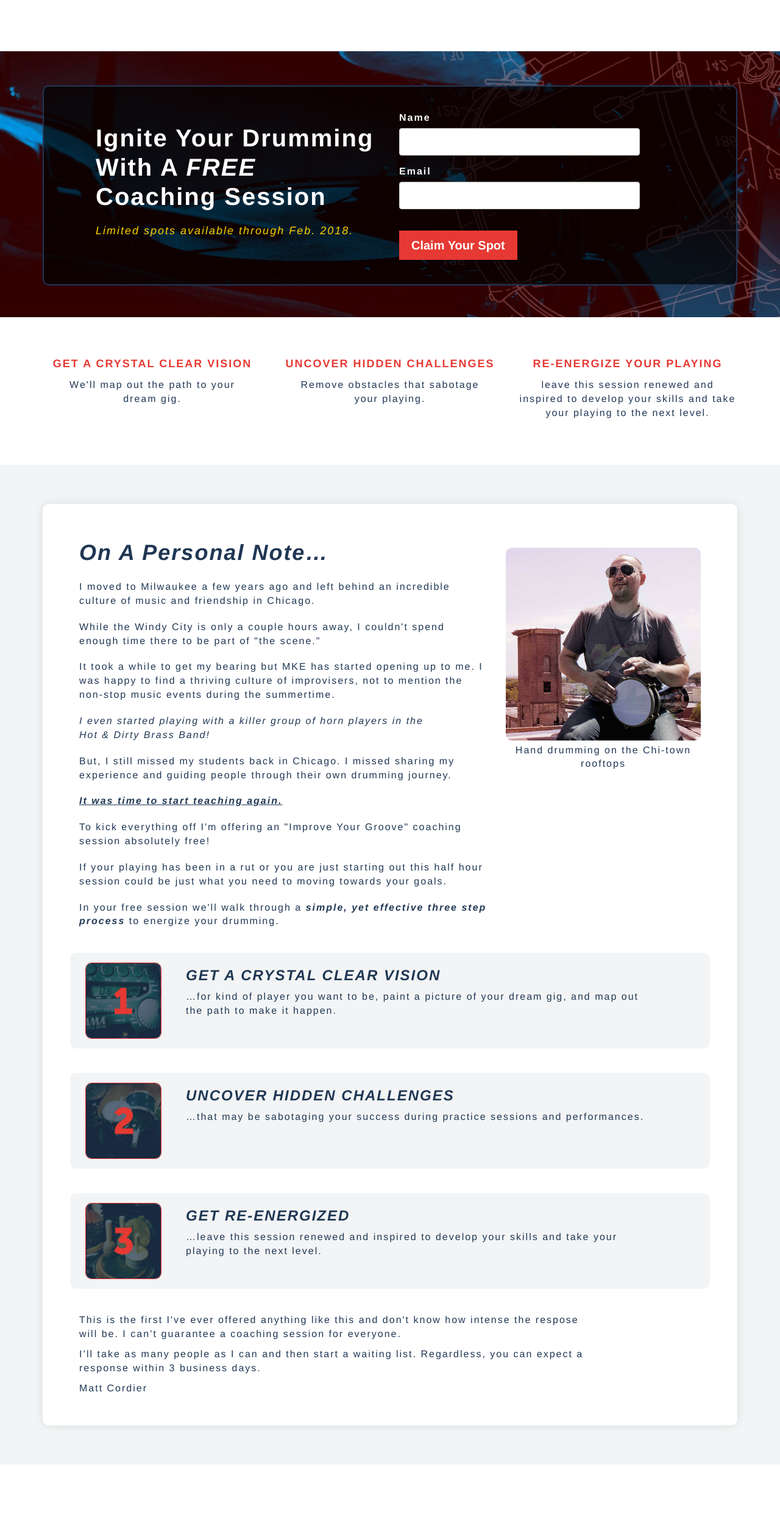
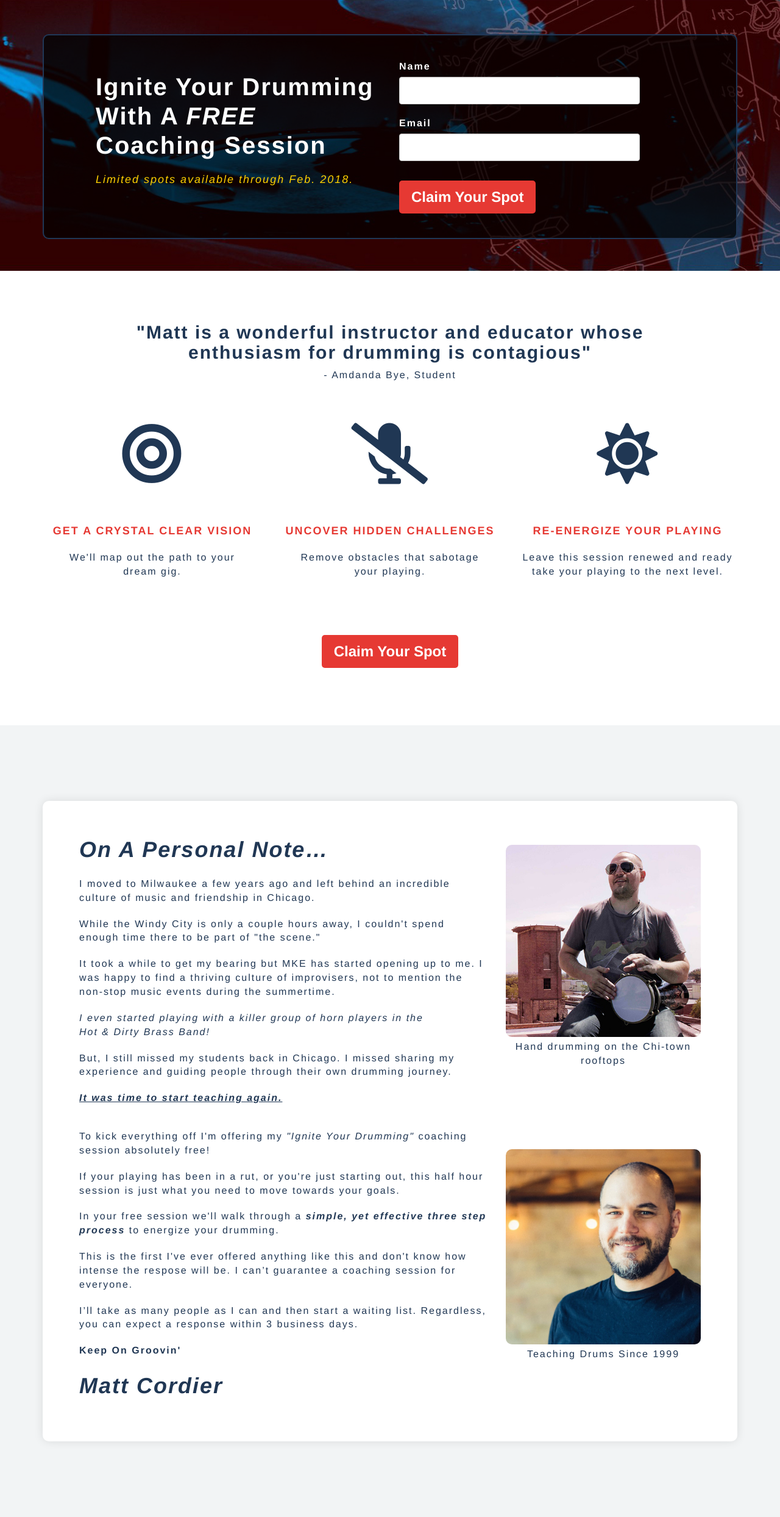
Before and after one commit to MattCordier/MattCordier.github.io, a Jekyll site: the page built from free-lesson-february.html, in a window 1280 px wide. Shown: the whole page at 61% size. Built offline with Jekyll 4.4.1, drawn with Linux system fonts in a browser that asks for light colours; nearby versions of some CDN libraries; before the commit the page ends 2401 px from its top, so only the background shows below that.

Commit message:
- more updates to lesson page

```diff
--- a/_layouts/default.html
+++ b/_layouts/default.html
@@ -14,7 +14,7 @@
 
 
   <!-- FONT AWESOME -->
-  <script src="https://use.fontawesome.com/d7ca3473d5.js"></script>
+  <link href="https://use.fontawesome.com/releases/v5.0.6/css/all.css" rel="stylesheet">
 
   <!-- GOOGLE FONT -->
   <link href="https://fonts.googleapis.com/css?family=Montserrat:100,400,600,700,800,900" rel="stylesheet">
@@ -27,7 +27,7 @@
 
 </head>
 <body class="{{ page.title }}">
-  {%  include navbar.html %}
+
 	{{ content }}
 
   <script src="https://code.jquery.com/jquery-2.2.4.min.js"
--- a/free-lesson-february.html
+++ b/free-lesson-february.html
@@ -2,7 +2,7 @@
 layout: default
 title: Free Lesson!
 ---
-<div class="free-lesson-feb">
+<div class="free-lesson-feb" id="freeLesson">
 	<section class="free-lesson-hero">
 		<div class="container">
 			<div class="row free-lesson__row">
@@ -15,7 +15,7 @@ title: Free Lesson!
 
 				<div class="col-sm-12 col-md-6">
 
-				<div class="free-lesson-form__div" >
+				<div class="free-lesson-form__div">
 	      	<form action="https://formspree.io/matt@learntogroove.com"
 	      	      method="POST">
 	      	      <div class="form-group">
@@ -45,22 +45,38 @@ title: Free Lesson!
 	<section class="three-steps">
 		<div class="container">
 			<div class="row">
+	  		<div class="col-xs-12 text-center">
+	  			<h2 class="three-steps__h2--testimony">"Matt is a wonderful instructor and educator whose <br>enthusiasm for drumming is contagious"</h2>
+	  			<p class="three-steps__p--testimony">- Amdanda Bye, Student</p>
+	  		</div>
+	  	</div>
+
+			<div class="row">
 				<div class="col-xs-12 col-sm-4">
+					<span class="three-steps__icon"><i class="fa fa-bullseye"></i></span>
 					<p class="three-steps__p--title">Get a crystal clear vision</p>
 					<p class="three-steps__p--detail">We'll map out the path to your <span class="text-nowrap">dream gig.</span></p>
 
 				</div>
 
 				<div class="col-xs-12 col-sm-4">
+					<span class="three-steps__icon"><i class="fa fa-microphone-slash"></i></span>
 	  			<p class="three-steps__p--title">Uncover hidden challenges</p>
 	  			<p class="three-steps__p--detail">Remove obstacles that sabotage <span class="text-nowrap">your playing.</span></p>
 				</div><!-- /col -->
 
 				<div class="col-xs-12 col-sm-4">
+					<span class="three-steps__icon"><i class="fa fa-sun"></i></span>
 	  			<p class="three-steps__p--title">Re-energize your playing</p>
-	  			<p class="three-steps__p--detail">leave this session renewed and inspired to develop your skills and take your playing to the next level.</p>
+	  			<p class="three-steps__p--detail">Leave this session renewed and ready take your playing to the next level.</p>
 				</div><!-- /col -->
 	  	</div><!-- /row -->
+
+	  	<div class="row">
+	  		<div class="col-xs-12 text-center">
+	  			<button href="#freeLesson" class="free-lesson__btn class="btn btn-primary">Claim Your Spot</button>
+	  		</div>
+	  	</div>
 		</div><!-- /container -->
 	</section><!-- /free-lesson-hero -->
 
@@ -77,6 +93,7 @@ title: Free Lesson!
 
 									<figcaption class="your-session__caption text-center">Hand drumming on the Chi-town rooftops</figcaption>
 								</figure>
+
 							</div>
 
 							<div class="col-md-8 col-md-pull-4">
@@ -93,52 +110,31 @@ title: Free Lesson!
 								<p class="your-session__p">But, I still missed my students back in Chicago. I missed sharing my experience and guiding people through their own drumming journey.</p>
 
 								<p class="your-session__p"><b><em><u>It was time to start teaching again.</u></em></b></p>
-
-								<p class="your-session__p">To kick everything off I'm offering an "Improve Your Groove" coaching session absolutely free!</p>
-
-								<p class="your-session__p">If your playing has been in a rut or you are just starting out this half hour session could be just what you need to moving towards your goals.</p>
-
-								<p class="your-session__p">In your free session we'll walk through a <b><em>simple, yet effective three step process</em></b> to energize your drumming.</p>
 							</div>
 						</div>
 
-						<div class="row your-session__row--steps">
-							<div class="col-md-3 col-lg-2">
-								<img src="{{ site.url }}/public/img/free-lesson/step-1.jpg" class="img-responsive your-session__img--steps">
+						<div class="row">
+							<div class="col-md-4 col-md-push-8">
+								<figure>
+									<img src="{{ site.url }}/public/img/mc-profile.jpg" class="img-responsive your-session__img">
+
+									<figcaption class="your-session__caption text-center">Teaching Drums Since 1999</figcaption>
+								</figure>
 							</div>
-							<div class="col-md-9">
-								<h2 class="steps__h2">Get a crystal clear vision</h2>
-								<p>…for kind of player you want to be, paint a picture of your dream gig, and map out the path to make it happen. </p>
-							</div>
-						</div>
 
-						<div class="row your-session__row--steps">
-							<div class="col-md-3 col-lg-2">
-								<img src="{{ site.url }}/public/img/free-lesson/step-2.jpg" class="img-responsive your-session__img--steps">
-							</div>
-							<div class="col-md-9">
-								<h2 class="steps__h2">Uncover hidden challenges</h2>
-								<p>…that may be sabotaging your success during practice sessions and performances.</p>
-							</div>
-						</div>
+							<div class="col-md-8 col-md-pull-4">
+								<p class="your-session__p">To kick everything off I'm offering my <em>"Ignite Your Drumming"</em> coaching session absolutely free!</p>
 
-						<div class="row your-session__row--steps">
-							<div class="col-md-3 col-lg-2">
-								<img src="{{ site.url }}/public/img/free-lesson/step-3.jpg" class="img-responsive your-session__img--steps">
-							</div>
-							<div class="col-md-9">
-								<h2 class="steps__h2">Get re-energized</h2>
-								<p>…leave this session renewed and inspired to develop your skills and take your playing to the next level.</p>
-							</div>
-						</div>
+								<p class="your-session__p">If your playing has been in a rut, or you're just starting out, this half hour session is just what you need to move towards your goals.</p>
 
-						<div class="row your-session__row--steps">
-							<div class="col-xs-12  col-md-10">
-								<p>This is the first I've ever offered anything like this and don't know how intense the respose will be. I can’t guarantee a coaching session for everyone.</p>
+								<p class="your-session__p">In your free session we'll walk through a <b><em>simple, yet effective three step process</em></b> to energize your drumming.</p>
 
-								<p>I’ll take as many people as I can and then start a waiting list. Regardless, you can expect a response within 3 business days.</p>
+								<p class="your-session__p">This is the first I've ever offered anything like this and don't know how intense the respose will be. I can’t guarantee a coaching session for everyone.</p>
 
-								<p>Matt Cordier</p>
+								<p class="your-session__p">I’ll take as many people as I can and then start a waiting list. Regardless, you can expect a response within 3 business days.</p>
+
+								<p class="your-session__p"><b>Keep On Groovin'</b></p>
+								<p class="your-session__h2"><em>Matt Cordier</em></p>
 							</div>
 						</div>
 					</div>
--- a/public/_scss/free-lesson-february.scss
+++ b/public/_scss/free-lesson-february.scss
@@ -46,19 +46,38 @@
 	.form-control {
 		font-size: 1.125em;
 		height: 45px;
+		margin-bottom: 20px;
 	}
 
 	.free-lesson__btn {
 		background-color: #e63933;
-		font-size: 1.25em;
+		color: #FFF;
+		font-size: 1.5em;
 		font-weight: 700;
 		padding: 10px 20px;
 		border: 0px;
-		margin-top: 1em;
+		border-radius: 5px;
+		margin-top: .5em;
 	}
 
 	.three-steps {
+		padding-bottom: 30px;
 		margin-bottom: 4em;
+	}
+
+	.three-steps__h2--testimony {
+		font-weight: 700;
+	}
+
+	.three-steps__p--testimony {
+		margin-bottom: 3em;
+	}
+
+	.three-steps__icon {
+		display: block;
+		text-align: center;
+		font-size: 100px;
+		margin-bottom: 40px;
 	}
 
 	.three-steps__p--title {
@@ -67,14 +86,17 @@
 		font-size: 1.125em;
 		font-weight: 700;
 		text-transform: uppercase;
+		margin-bottom: 20px;
 	}
 
 	.three-steps__p--detail {
 		text-align: center;
+		margin-bottom: 5em;
 	}
 
 	.your-session {
 		background-color: #F2F4F5;
+		padding: 60px 0;
 	}
 
 	.your-session__div--card {
@@ -143,4 +165,10 @@
     font-style: italic;
     text-transform: uppercase;
 	}
+
+	.your-session__p--signature {
+		font-size: 3em;
+		font-weight: 700;
+		font-style: italic;
+	}
 }//.free-lesson-feb
```
Also changed, not shown: public/img/mc-profile.jpg (added).
